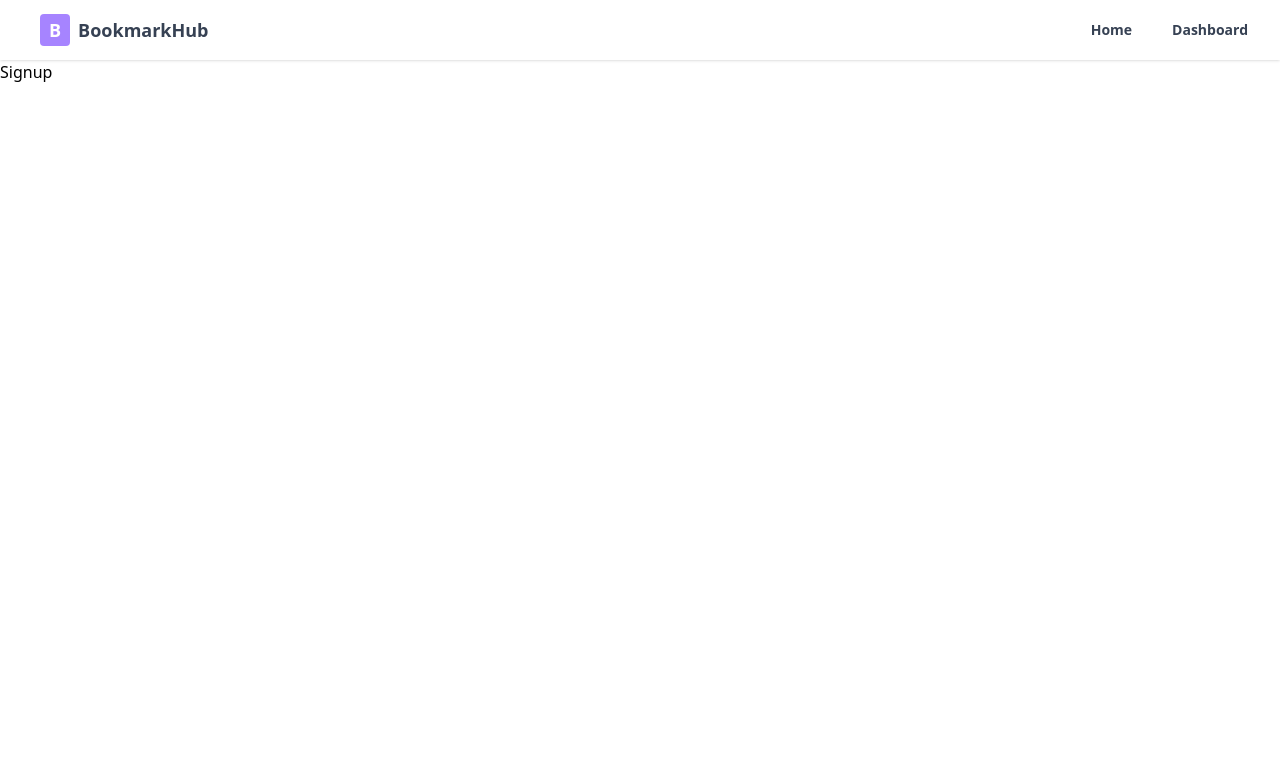
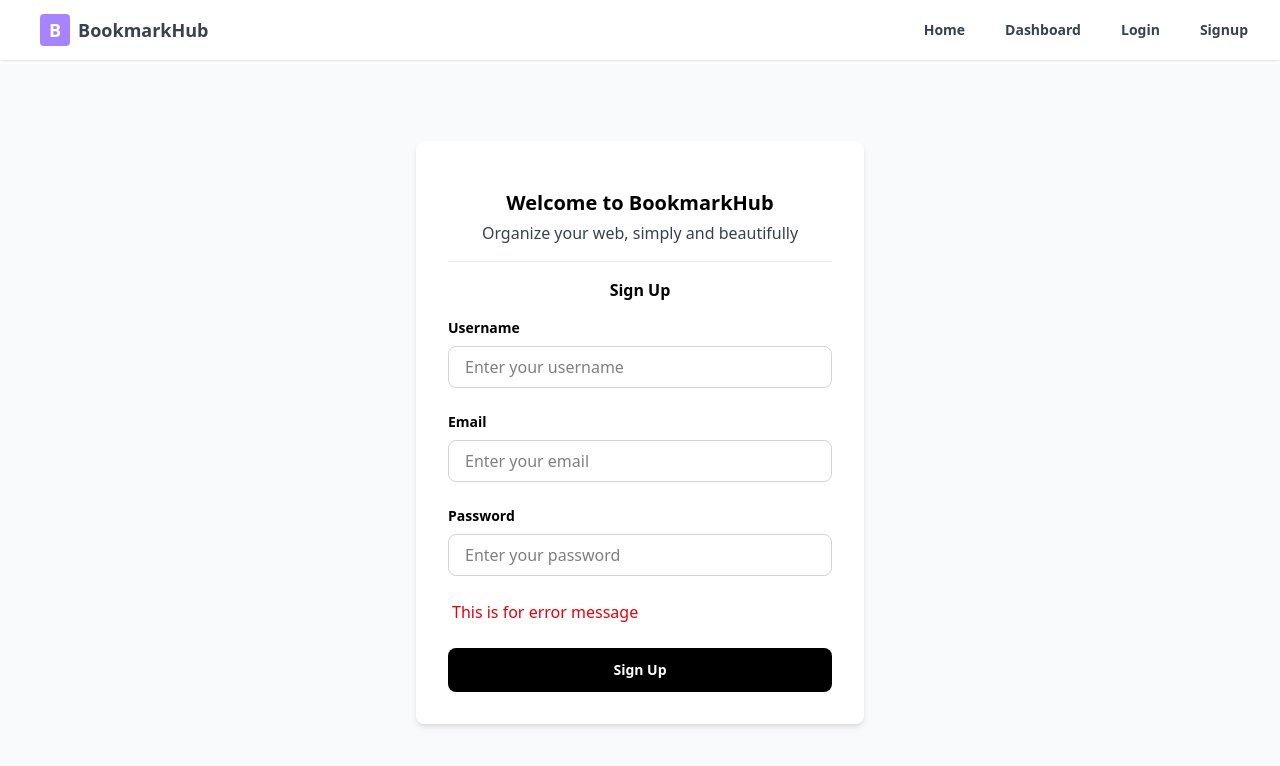
Before and after one commit to CtrlAltWin/Bookmark-Manager-frontend-, a React (Vite) app: page /signup in a window 1280 px wide. Shown: the top 766 px of the page. Built offline with nearby package versions, Linux system fonts and the light colour scheme.

Commit message:
Add login & signup page

```diff
--- a/src/components/BookmarkContainer.jsx
+++ b/src/components/BookmarkContainer.jsx
@@ -1,6 +1,6 @@
 import React, { useState } from "react";
 
-const BookmarkContainer = () => {
+const BookmarkContainer = ({ showBookmarkForm }) => {
   const [bookmarks, setBookmarks] = useState([]);
   return (
     <div className="bg-white border border-gray-200 rounded-lg px-4 p-4">
@@ -10,7 +10,10 @@ const BookmarkContainer = () => {
           <p className="text-gray-700">
             Add your first bookmark to get started!
           </p>
-          <button className="mt-4 px-5 py-3 font-semibold text-sm bg-gray-900 hover:bg-gray-800 duration-200 ease-in text-white rounded-md">
+          <button
+            className="mt-4 px-5 py-3 font-semibold text-sm bg-gray-900 hover:bg-gray-800 duration-200 ease-in text-white rounded-md"
+            onClick={showBookmarkForm}
+          >
             Add Your First Bookmark
           </button>
         </div>
--- a/src/components/BookmarkForm.jsx
+++ b/src/components/BookmarkForm.jsx
@@ -45,7 +45,7 @@ const BookmarkForm = ({ onClose, onSave }) => {
         <textarea
           type="text"
           id="description"
-          placeholder="Bookmark title"
+          placeholder="Add a short description (optional)"
           required
           className="w-full border border-gray-300 my-2 px-4 py-2 rounded-lg outline-offset-4 text-sm"
         />
@@ -55,7 +55,7 @@ const BookmarkForm = ({ onClose, onSave }) => {
         <label htmlFor="tags" className="font-semibold text-sm">
           Tags
         </label>{" "}
-        <div className="grid grid-cols-[7fr_1fr] gap-2 my-2">
+        <div className="grid grid-cols-[10fr_2fr] gap-2 my-2">
           <input
             id="tags"
             placeholder="Add a tag"
@@ -72,26 +72,35 @@ const BookmarkForm = ({ onClose, onSave }) => {
         <label htmlFor="Category" className="font-semibold text-sm">
           Category
         </label>
-        <input
-          type="text"
+        <select
           id="category"
-          placeholder="Other"
+          // value={formData.category}
+          // onChange={(e) =>
+          //   setFormData({ ...formData, category: e.target.value })
+          // }
           required
           className="w-full border border-gray-300 my-2 px-4 py-2 rounded-lg outline-offset-4 text-sm"
-        />
+        >
+          <option value="">Select a category</option>
+          <option value="Work">Work</option>
+          <option value="Personal">Personal</option>
+          <option value="Learning">Learning</option>
+          <option value="Entertainment">Entertainment</option>
+          <option value="Other">Other</option>
+        </select>
       </div>
 
       <div className="flex justify-end gap-3 text-sm pt-2 my-2">
         <button
           type="button"
           onClick={onClose}
-          className="px-4 py-2 rounded-lg border border-gray-300 hover:bg-gray-100"
+          className="px-6 py-2 rounded-lg border border-gray-300 hover:bg-gray-100"
         >
           Cancel
         </button>
         <button
           type="submit"
-          className="px-4 py-2 rounded-lg text-white bg-gray-900 hover:bg-gray-800 duration-200 ease-in"
+          className="px-6 py-2 rounded-lg text-white bg-gray-900 hover:bg-gray-800 duration-200 ease-in"
         >
           Save
         </button>
--- a/src/components/Modal.jsx
+++ b/src/components/Modal.jsx
@@ -1,15 +1,15 @@
-const Modal = ({ Children, onClose }) => {
+const Modal = ({ Children, hideBookmarkForm }) => {
   return (
     <div className="fixed z-10 inset-0 flex items-center justify-center">
       <div className="absolute inset-0 bg-black opacity-80 border border-white" />
-      <div className="relative bg-white p-8 sm:rounded-lg shadow-lg max-w-lg w-full">
+      <div className="relative bg-white px-6 py-8 sm:rounded-lg shadow-lg max-w-lg w-full">
         <button
-          onClick={onClose}
+          onClick={hideBookmarkForm}
           className="absolute top-2 right-2 text-gray-500 hover:text-gray-700"
         >
           ✕
         </button>
-        <Children onClose={onClose} />
+        <Children hideBookmarkForm={hideBookmarkForm} />
       </div>
     </div>
   );
--- a/src/components/Navbar.jsx
+++ b/src/components/Navbar.jsx
@@ -12,6 +12,8 @@ const Navbar = () => {
         <div className="flex space-x-10 justify-end items-center h-full text-sm">
           <Link to={"/"}>Home</Link>
           <Link to={"/dashboard"}>Dashboard</Link>
+          <Link to={"/login"}>Login</Link>
+          <Link to={"/signup"}>Signup</Link>
         </div>
       </div>
     </div>
--- a/src/pages/Dashboard.jsx
+++ b/src/pages/Dashboard.jsx
@@ -24,7 +24,10 @@ const Dashboard = () => {
           ></input>
         </div>
         <div className="flex justify-end pb-4">
-          <button className="h-10 w-full md:w-40 rounded bg-violet-400 text-white">
+          <button
+            className="h-10 w-full md:w-40 rounded bg-violet-400 text-white"
+            onClick={() => setShowModal(true)}
+          >
             + Add Bookmark
           </button>
         </div>
@@ -48,11 +51,14 @@ const Dashboard = () => {
           />
         </div>
 
-        <BookmarkContainer />
+        <BookmarkContainer showBookmarkForm={() => setShowModal(true)} />
       </div>
 
       {showModal && (
-        <Modal Children={BookmarkForm} onClose={() => setShowModal(false)} />
+        <Modal
+          Children={BookmarkForm}
+          hideBookmarkForm={() => setShowModal(false)}
+        />
       )}
     </div>
   );
--- a/src/pages/Login.jsx
+++ b/src/pages/Login.jsx
@@ -1,9 +1,52 @@
-import React from 'react'
+import React from "react";
 
 const Login = () => {
   return (
-    <div>Login</div>
-  )
-}
+    <div className="flex items-center justify-center mt-1 min-h-[calc(100vh-64px)] bg-gray-50 w-full">
+      <form className="bg-white p-8 rounded-lg shadow-md w-full max-w-md">
+        <div className="mb-4 py-4 border-b border-gray-200">
+          <h1 className="text-xl font-bold text-center mb-1">
+            Welcome to BookmarkHub
+          </h1>
+          <p className="text-center text-gray-700">
+            Organize your web, simply and beautifully
+          </p>
+        </div>
 
-export default Login
+        <h2 className="font-semibold text-center mb-4">Login</h2>
+
+        <div className="mb-8">
+          <label className="block mb-2 font-semibold text-sm">Email</label>
+          <input
+            type="email"
+            placeholder="Enter your email"
+            className="w-full px-4 py-2 border border-gray-300 rounded-lg outline-offset-4"
+            required
+          />
+        </div>
+
+        <div className="mb-8">
+          <label className="block mb-2 font-semibold text-sm">Password</label>
+          <input
+            type="password"
+            placeholder="Enter your password"
+            className="w-full px-4 py-2 border border-gray-300 rounded-lg outline-offset-4"
+            required
+          />
+        </div>
+
+        {/* Replace the line below with conditional logic if needed */}
+        <p className="px-1 text-red-600 mb-8">This is for error message</p>
+
+        <button
+          type="submit"
+          className="w-full bg-black hover:bg-gray-900 font-semibold text-sm text-white py-3 rounded-lg transition"
+        >
+          Log In
+        </button>
+      </form>
+    </div>
+  );
+};
+
+export default Login;
--- a/src/pages/Signup.jsx
+++ b/src/pages/Signup.jsx
@@ -1,9 +1,62 @@
-import React from 'react'
+import React from "react";
 
 const Signup = () => {
   return (
-    <div>Signup</div>
-  )
-}
+    <div className="flex items-center justify-center mt-1 min-h-[calc(100vh-64px)] bg-gray-50 w-full">
+      <form className="bg-white p-8 rounded-lg shadow-md w-full max-w-md">
+        <div className="mb-4 py-4 border-b border-gray-200">
+          <h1 className="text-xl font-bold text-center mb-1">
+            Welcome to BookmarkHub
+          </h1>
+          <p className="text-center text-gray-700">
+            Organize your web, simply and beautifully
+          </p>
+        </div>
 
-export default Signup
+        <h2 className="font-semibold text-center mb-4">Sign Up</h2>
+
+        <div className="mb-6">
+          <label className="block mb-2 font-semibold text-sm">Username</label>
+          <input
+            type="text"
+            placeholder="Enter your username"
+            className="w-full px-4 py-2 border border-gray-300 rounded-lg outline-offset-4"
+            required
+          />
+        </div>
+
+        <div className="mb-6">
+          <label className="block mb-2 font-semibold text-sm">Email</label>
+          <input
+            type="email"
+            placeholder="Enter your email"
+            className="w-full px-4 py-2 border border-gray-300 rounded-lg outline-offset-4"
+            required
+          />
+        </div>
+
+        <div className="mb-6">
+          <label className="block mb-2 font-semibold text-sm">Password</label>
+          <input
+            type="password"
+            placeholder="Enter your password"
+            className="w-full px-4 py-2 border border-gray-300 rounded-lg outline-offset-4"
+            required
+          />
+        </div>
+
+        {/* Replace this with conditional error display if needed */}
+        <p className="px-1 text-red-600 mb-6">This is for error message</p>
+
+        <button
+          type="submit"
+          className="w-full bg-black hover:bg-gray-900 font-semibold text-sm text-white py-3 rounded-lg transition"
+        >
+          Sign Up
+        </button>
+      </form>
+    </div>
+  );
+};
+
+export default Signup;
```
